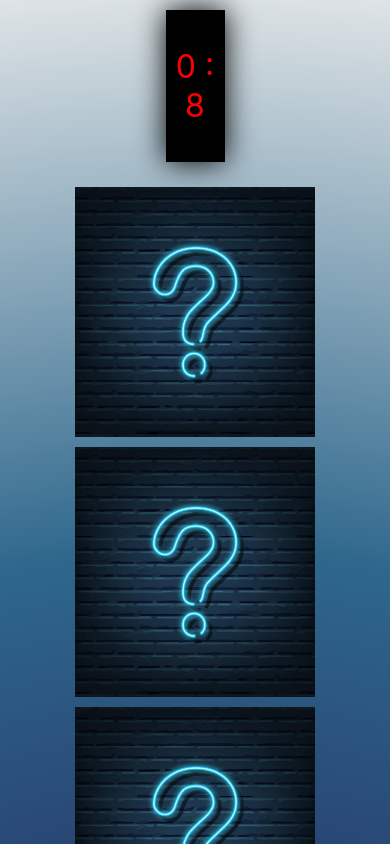
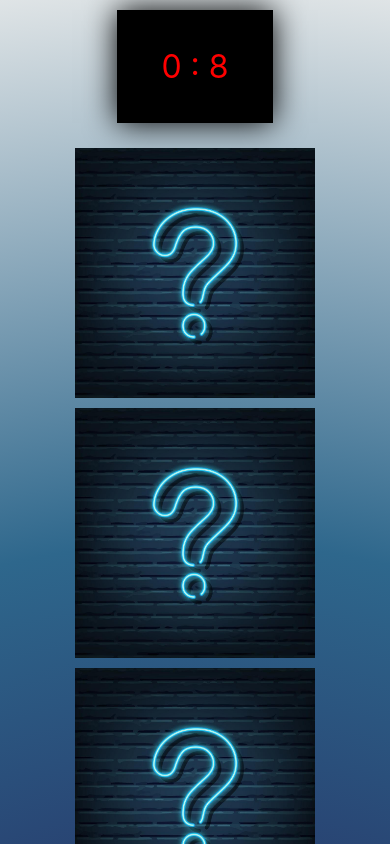
Before and after one commit to Paulo-cds/memorygame, a React (Create React App) app: page / in a window 390 px wide. Shown: the top 844 px of the page. Built offline with nearby package versions, Linux system fonts and the light colour scheme.

Commit message:
media query cronometro

```diff
--- a/src/Components/Stopwatch/style.scss
+++ b/src/Components/Stopwatch/style.scss
@@ -7,4 +7,8 @@
   box-shadow: 0 0 30px black;
   width: 10%;
   text-align: center;
+
+  @media (max-width: 700px) {
+    width: 35%;
+  }
 }
```
